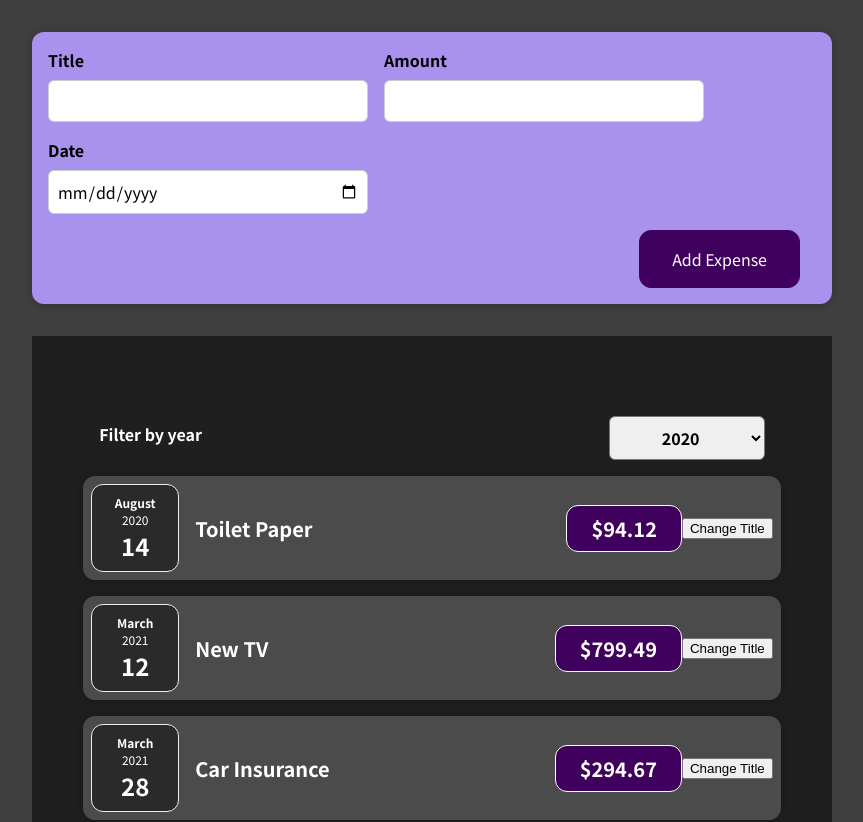
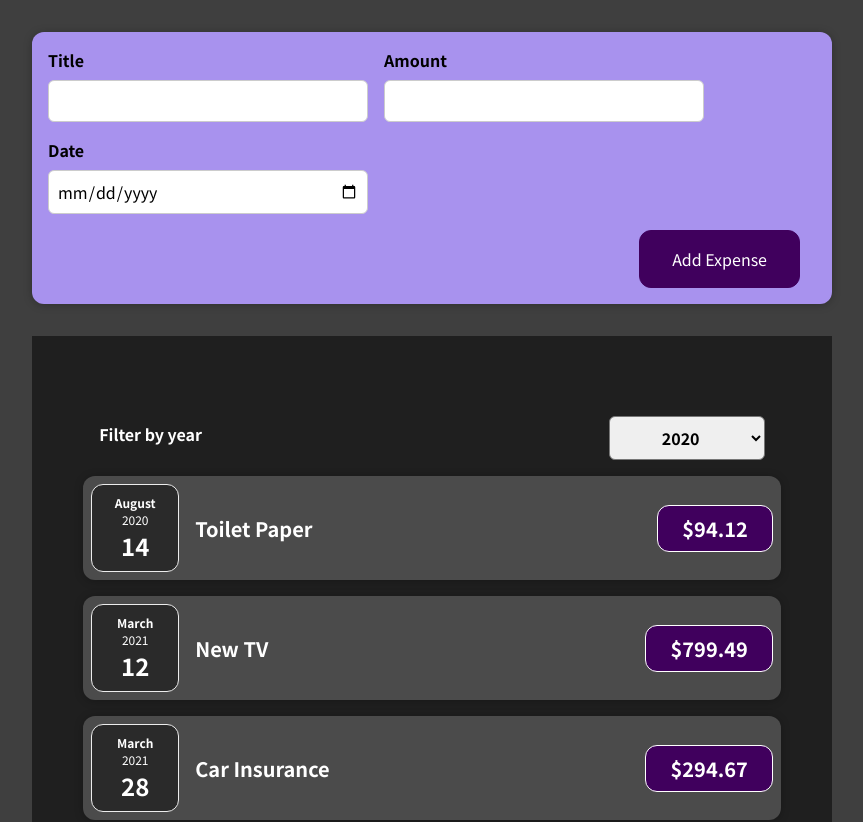
Before and after one commit to ahmetvuruskan/react-complete-guide, a React (Create React App) app: page / in a window 1280 px wide. Shown: the top 822 px of the page, without its empty margins (208-1071 px from the left). Built offline with nearby package versions, Linux system fonts and the light colour scheme.

Commit message:
removed buttons

```diff
--- a/src/components/ExpenseItem.js
+++ b/src/components/ExpenseItem.js
@@ -3,22 +3,16 @@
 import ExpenseDate from "./ExpenseDate";
 import Card from "./Card";
 function ExpenseItem(props) {
-    const [title,setTitle] =useState(props.title);
-
-    const clickHandler = () => {
-       setTitle("Updated!");
-     //  console.log(title);
-    }
 
     return (<Card className="expense-item">
         <div>
             <ExpenseDate date={props.date}  />
         </div>
         <div className="expense-item__description">
-            <h2>{title}</h2>
+            <h2>{props.title}</h2>
             <div className="expense-item__price">${props.amount}</div>
         </div>
-        <button onClick={clickHandler}>Change Title</button>
+
     </Card>);
 }
 
```
